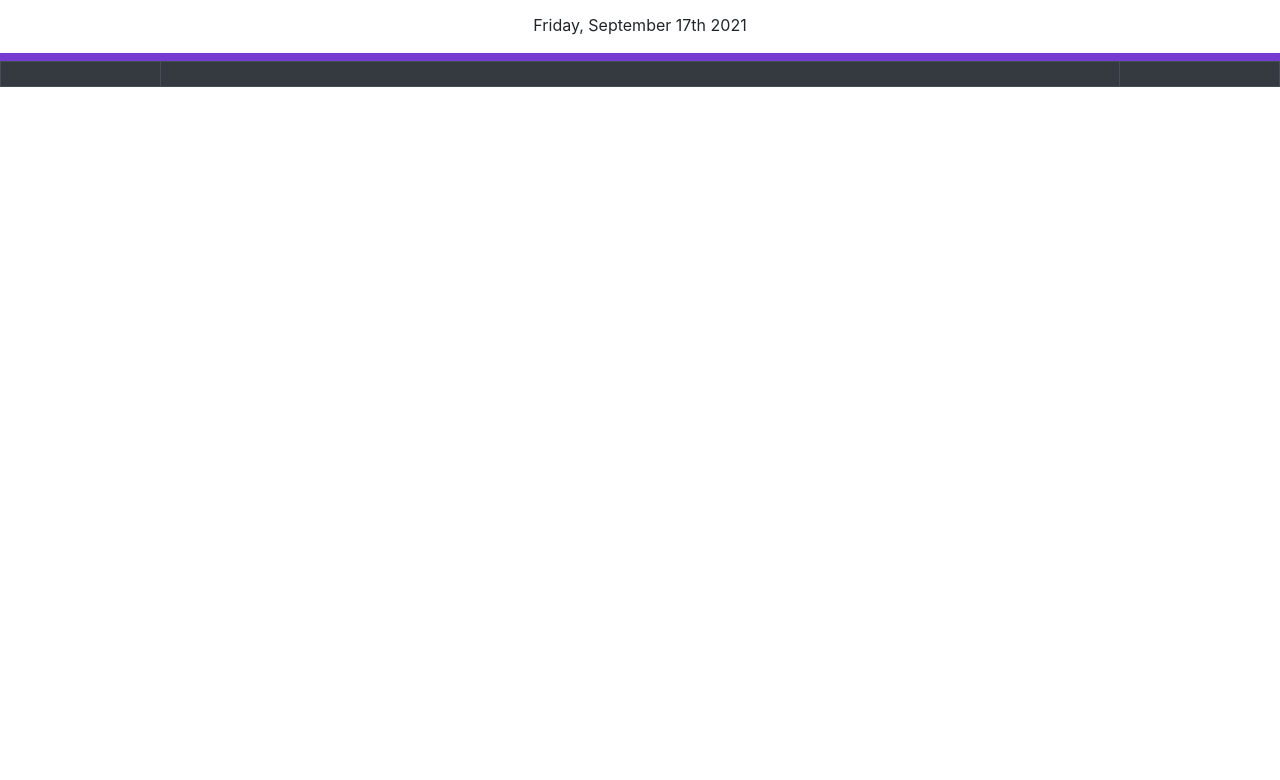
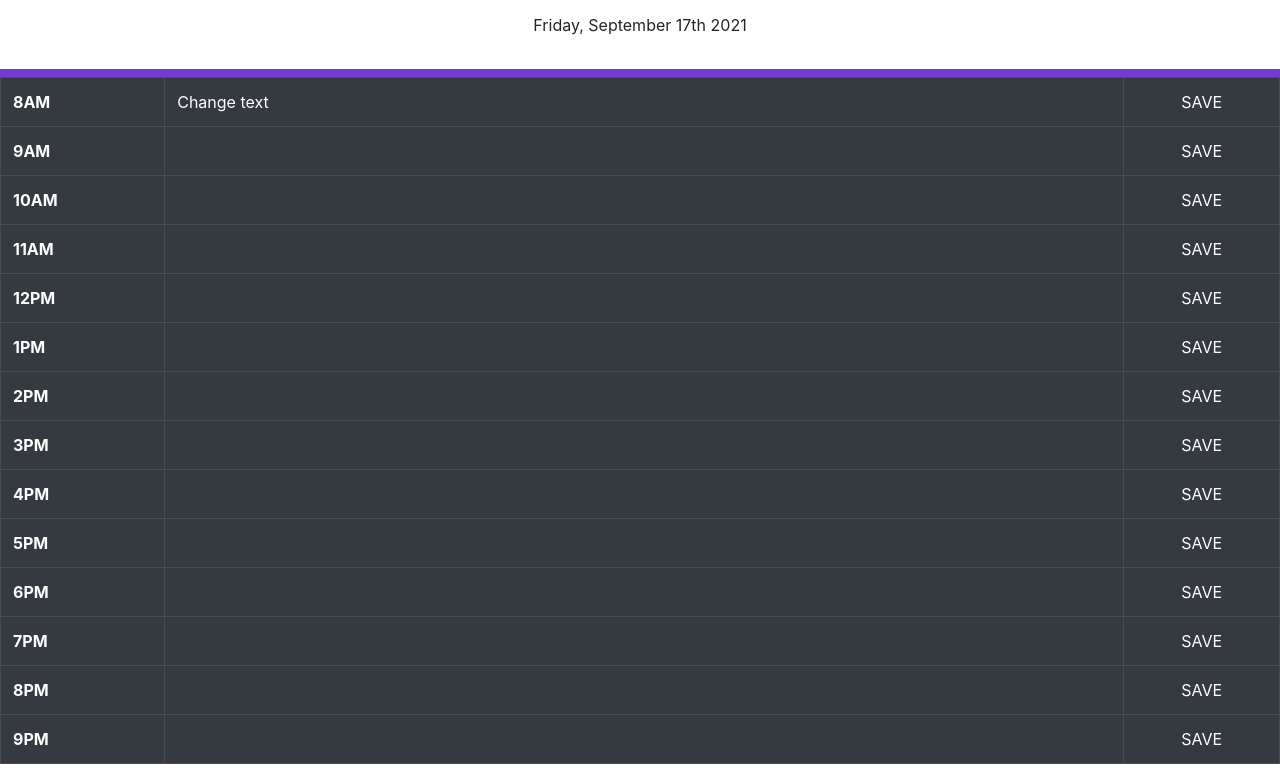
Before and after one commit to jhines19/schedule-app, a plain HTML site: page index.html in a window 1280 px wide. Shown: the part 131-911 px from the top of the page. Before the commit the page ends 800 px from the top, so only its background shows below. Drawn offline with nearby package versions, Linux system fonts and the light colour scheme.

Commit message:
update and still have todo's

```diff
--- a/assets/css/style.css
+++ b/assets/css/style.css
@@ -1,8 +1,13 @@
 header {
     text-align: center;
     margin-top: 3rem auto;
-    padding-top: 3rem;
-    border-bottom:solid;
+    padding-top: 2.5rem;
+    padding-bottom: 1rem;
+    border-top: solid;
+    border-bottom: solid;
     border-color:rgba(97, 31, 204, 0.867);
     border-width: 8px;
 }
+.save-button-text {
+    text-align:center
+}
--- a/assets/js/script.js
+++ b/assets/js/script.js
@@ -2,17 +2,28 @@
 var todaysDate = moment();
 $("#today").text(todaysDate.format("dddd, MMMM Do YYYY"));
 
-//Activity 04 in Unit 06: example of dynamically creating list without having to type a bunch of times in html and 03 is example of table
-//also Activity 09
-
-
-//Getting some info rendered onto a seciton of the screen, Activity 10
-//could style via jquery as well if wanted to
-
 
 //click and type into cell
 //.on , event delegation, etc.
+//on click, insert text
+//on click, save
 
+$('.col-9').each(function() {
+    var default_value = this.value;
+    $(this).focus(function() {
+        if(this.value == default_value) {
+            this.value = '';
+        }
+    });
+    $(this).blur(function() {
+        if(this.value == '') {
+            this.value = default_value;
+        }
+    });
+});
+function example_append() {
+    $('#tbl').append($('#description-field').val());
+}
 
 //save your entry :activity 06 in unit 05
 //(practice saving something in localStorage. Havent even done that yet.)
--- a/index.html
+++ b/index.html
@@ -19,12 +19,77 @@
             <p id="today"></p>
     </header>
 
-    <table class="table table-bordered table-dark">
+    <table class="table table-bordered table-dark" id="tbl" >
         <tbody>
           <tr>
-            <th scope="row" id="time-of-day"></th>
+            <th scope="row" id="time-of-day">8AM</th>
+            <td class="col-9" id="description-field">Change text</td>
+            <td class= "save-button-text" id="save-button">SAVE</td>
+          </tr>
+          <tr>
+            <th scope="row" id="time-of-day">9AM</th>
             <td class="col-9" id="description-field"></td>
-            <td id="save-button"></td>
+            <td class= "save-button-text" id="save-button">SAVE</td>
+          </tr>
+          <tr>
+            <th scope="row" id="time-of-day">10AM</th>
+            <td class="col-9" id="description-field"></td>
+            <td class= "save-button-text" id="save-button">SAVE</td>
+          </tr>
+          <tr>
+            <th scope="row" id="time-of-day">11AM</th>
+            <td class="col-9" id="description-field"></td>
+            <td class= "save-button-text" id="save-button">SAVE</td>
+          </tr>
+          <tr>
+            <th scope="row" id="time-of-day">12PM</th>
+            <td class="col-9" id="description-field"></td>
+            <td class= "save-button-text" id="save-button">SAVE</td>
+          </tr>
+          <tr>
+            <th scope="row" id="time-of-day">1PM</th>
+            <td class="col-9" id="description-field"></td>
+            <td class= "save-button-text" id="save-button">SAVE</td>
+          </tr>
+          <tr>
+            <th scope="row" id="time-of-day">2PM</th>
+            <td class="col-9" id="description-field"></td>
+            <td class= "save-button-text" id="save-button">SAVE</td>
+          </tr>
+          <tr>
+            <th scope="row" id="time-of-day">3PM</th>
+            <td class="col-9" id="description-field"></td>
+            <td class= "save-button-text" id="save-button">SAVE</td>
+          </tr>
+          <tr>
+            <th scope="row" id="time-of-day">4PM</th>
+            <td class="col-9" id="description-field"></td>
+            <td class= "save-button-text" id="save-button">SAVE</td>
+          </tr>
+          <tr>
+            <th scope="row" id="time-of-day">5PM</th>
+            <td class="col-9" id="description-field"></td>
+            <td class= "save-button-text" id="save-button">SAVE</td>
+          </tr>
+          <tr>
+            <th scope="row" id="time-of-day">6PM</th>
+            <td class="col-9" id="description-field"></td>
+            <td class= "save-button-text" id="save-button">SAVE</td>
+          </tr>
+          <tr>
+            <th scope="row" id="time-of-day">7PM</th>
+            <td class="col-9" id="description-field"></td>
+            <td class= "save-button-text" id="save-button">SAVE</td>
+          </tr>
+          <tr>
+            <th scope="row" id="time-of-day">8PM</th>
+            <td class="col-9" id="description-field"></td>
+            <td class= "save-button-text" id="save-button">SAVE</td>
+          </tr>
+          <tr>
+            <th scope="row" id="time-of-day">9PM</th>
+            <td class="col-9" id="description-field"></td>
+            <td class= "save-button-text" id="save-button">SAVE</td>
           </tr>
         </tbody>
       </table>
```
